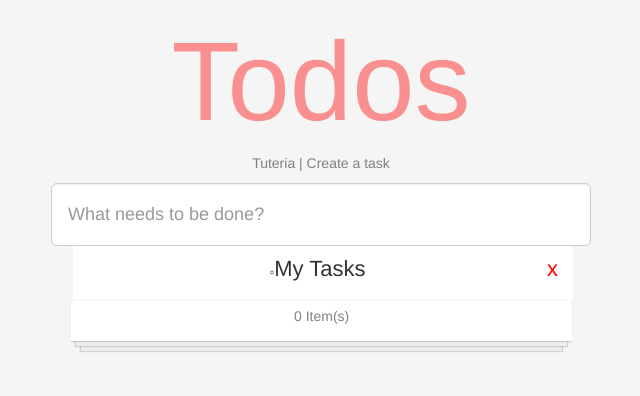
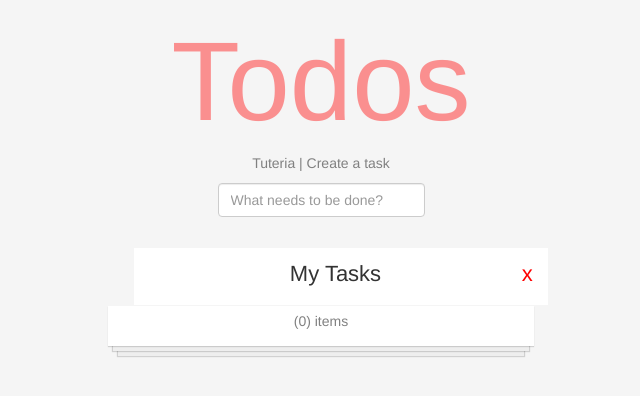
Before and after one commit to adelowokanpelumi/Reatct-Todo-App, a React (Create React App) app: page / in a window 1280 px wide. Shown: the top 396 px of the page, without its empty margins (319-959 px from the left). Built offline with nearby package versions, Linux system fonts and the light colour scheme.

Commit message:
Local strorage functionality working (can persist) input field functionality working filter css to be modified Cancel button working

```diff
--- a/src/App.css
+++ b/src/App.css
@@ -35,21 +35,22 @@ a.close {
   to { transform: rotate(360deg); }
 }
 
-
-li{
+.task{
   background: #fff;
   list-style-type: none;
-  color: #333;
-  max-width: 550px;
+  color: #333;/*
+  max-width: 550px;*/
   word-wrap: break-word;
-  text-align: center !important;
+  /*text-align: center !important;*/
   padding: 15px;
-  margin-top: -8px;
-  margin-bottom: 10px;
+  margin-top: 1px;
+  padding-top: 10px;
+  /*margin-bottom: 10px;
   margin-right: 31.3%;
-  margin-left: 28.4%;
+  margin-left: 28.4%;*/
   font-size: 22px;
   text-orientation: capitalize;
+  float: center !important;
 }
 
 .done{
@@ -77,9 +78,13 @@ li{
     0 20px 1px -9px rgba(0,0,0,0.15);
     /* Padding for demo purposes */
     padding: 5px;
-    margin-top: -9px;
-     margin-right: 30.4%;
-      margin-left: 30.5%;
+    padding-left: 30px !important;
+    padding-right: 30px !important;
+    margin-top: 1px;/*
+    margin-left: 50px;
+    margin-right: 50px;*//*
+    text-align: justify;*/
+
 }
 
 .remove {
--- a/src/App.js
+++ b/src/App.js
@@ -31,7 +31,7 @@ class Todo extends React.Component {
 
     updateLocalStorage(updatedTasks) {
       console.log("Tasks Updated");
-      localStorage.setItems('storedTasks', JSON.stringify(updatedTasks));
+      localStorage.setItem('storedTasks', JSON.stringify(updatedTasks));
 
     }
 
--- a/src/addtask.js
+++ b/src/addtask.js
@@ -21,11 +21,12 @@ class AddNewTask extends React.Component {
 
 		render(){
 			return (
-
-		<form onSubmit={this.justSubmitted} >
-		<input type="text" className="form-control input-lg input-mysize"
+				<div >
+		<form onSubmit={this.justSubmitted} className="form-group"  >
+		<input type="text" className="form-control col-md-6"
       name="todo" placeholder="What needs to be done?"  />
 		</form>
+		</div>
 
 				);
 		}
--- a/src/applist.js
+++ b/src/applist.js
@@ -20,8 +20,8 @@ class TodoAppList extends Component {
   render() {
 
   	var items = this.props.tasks.map((elem, i) => {
-  		return <li className={elem.checked===true? 'done':'.li'} key={i}>
-                    <input  className = "input-group-addon" checked={elem.checked} type = "radio" />
+  		return <li className="container col-xs-4 col-md-offset-4 task" key={i}>
+
                   {elem}
                   <span className="remove" onClick={this.remove}>x</span>
               </li>
--- a/src/filter.js
+++ b/src/filter.js
@@ -5,11 +5,9 @@ import '../node_modules/bootstrap/dist/css/bootstrap.min.css';
 class Filter extends Component {
   render(){
     return(
-
-
-    <div className="filter" >
-    <p> 0 Item(s)</p>
-    </div>
+    		<div className="container col-md-4 col-md-offset-4 filter">
+    		<p>(0) items</p>
+    		</div>
 
     );
   }
--- a/src/index.js
+++ b/src/index.js
@@ -4,14 +4,14 @@ import './index.css';
 import App from './App';
 import registerServiceWorker from './registerServiceWorker';
 
-var taskslist = ["My Tasks"];
+var tasksList = ["My Tasks"];
 
 var tasks = localStorage.getItem('storedTasks');
 
 if(tasks) {
-	taskslist =  JSON.parse(tasks);
+	tasksList =  JSON.parse(tasks);
 }
 
 
-ReactDOM.render(<App tasks={taskslist} />, document.getElementById('root'));
+ReactDOM.render(<App tasks={tasksList} />, document.getElementById('root'));
 registerServiceWorker();
```
